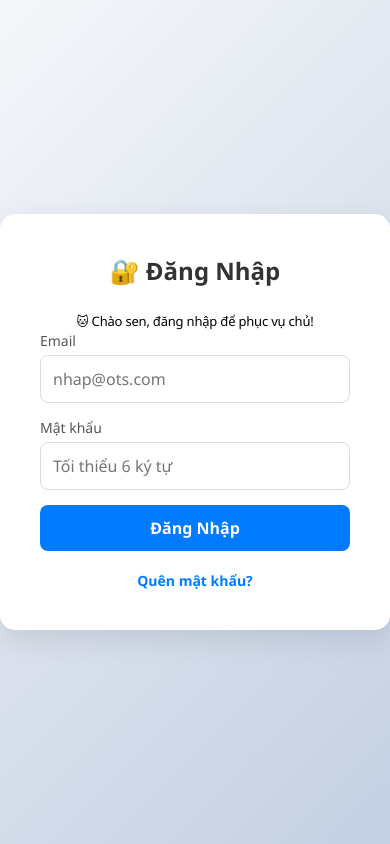
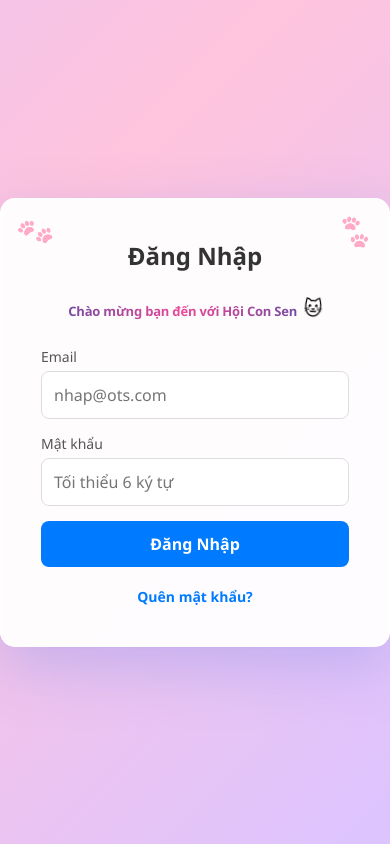
Before and after one commit to vannmt2000/van-hoc-lam-web, a website: page pages/login.html in a window 390 px wide. Drawn offline with nearby package versions, Linux system fonts and the light colour scheme.

Commit message:
Trang trí login + đổi tên công ty thành "Công ty TNHH Một Con Sen"
- Đổi tên: OTS Nhất Lĩnh → Công ty TNHH Một Con Sen (code: HCS)
- Update title + logo + splash trên tất cả trang
- Trang login:
  + Nền gradient pastel chuyển động chầm chậm
  + Card hiệu ứng kính mờ (glassmorphism)
  + Subtitle gradient shimmer + emoji mèo nhún nhảy
  + Emoji chân mèo 🐾 ở góc card
- Fix logo tên dài không tràn trên mobile

```diff
--- a/assets/css/style.css
+++ b/assets/css/style.css
@@ -43,3 +43,173 @@ h2 { margin-bottom: 25px; color: #333; }
         line-height: 1.5;
     }
 }
+
+/* ============================================
+   SUBTITLE WELCOME — ĐẸP HƠN
+   ============================================ */
+.login-container .subtitle {
+    position: relative;
+    display: flex;
+    align-items: center;
+    justify-content: center;
+    gap: 6px;
+    font-size: 14px;
+    font-weight: 600;
+    margin: 12px 0 20px;
+    white-space: nowrap;
+}
+
+/* Chữ gradient + shimmer */
+.subtitle-text {
+    background: linear-gradient(
+        90deg,
+        #667eea 0%,
+        #764ba2 25%,
+        #ec4899 50%,
+        #764ba2 75%,
+        #667eea 100%
+    );
+    background-size: 200% auto;
+    -webkit-background-clip: text;
+    background-clip: text;
+    -webkit-text-fill-color: transparent;
+    animation: subtitleShimmer 4s linear infinite;
+    font-weight: 700;
+    letter-spacing: -0.2px;
+}
+
+@keyframes subtitleShimmer {
+    0%   { background-position: 0% center; }
+    100% { background-position: 200% center; }
+}
+
+/* Emoji mèo chính - nhún nhảy */
+.subtitle-emoji {
+    display: inline-block;
+    font-size: 20px;
+    animation: catBounce 1.5s ease-in-out infinite;
+    transform-origin: bottom center;
+}
+
+@keyframes catBounce {
+    0%, 100% { transform: translateY(0) rotate(-5deg); }
+    50%      { transform: translateY(-5px) rotate(5deg); }
+}
+
+/* Emoji bay lơ lửng xung quanh */
+.subtitle-float {
+    position: absolute;
+    font-size: 12px;
+    opacity: 0;
+    pointer-events: none;
+    animation: floatAway 3s ease-in-out infinite;
+}
+
+.subtitle-float-1 {
+    left: -20px;
+    top: -8px;
+    animation-delay: 0s;
+}
+.subtitle-float-2 {
+    right: -18px;
+    top: -6px;
+    animation-delay: 1s;
+}
+.subtitle-float-3 {
+    right: -25px;
+    bottom: -8px;
+    animation-delay: 2s;
+}
+
+@keyframes floatAway {
+    0%   {
+        opacity: 0;
+        transform: translateY(10px) scale(0.5);
+    }
+    30%  {
+        opacity: 1;
+        transform: translateY(-5px) scale(1.1);
+    }
+    70%  {
+        opacity: 1;
+        transform: translateY(-15px) scale(1);
+    }
+    100% {
+        opacity: 0;
+        transform: translateY(-25px) scale(0.8);
+    }
+}
+
+/* Mobile nhỏ: bỏ emoji bay để không bị rối */
+@media (max-width: 420px) {
+    .subtitle-float {
+        display: none;
+    }
+    .subtitle-text {
+        font-size: 13px;
+    }
+    .login-container .subtitle {
+        white-space: normal;
+        flex-wrap: wrap;
+    }
+}
+
+/* ============================================
+   TRANG TRÍ LOGIN PAGE — VIBE CON SEN
+   ============================================ */
+
+/* 1. Nền gradient tím → hồng */
+body {
+    background: linear-gradient(
+        135deg,
+        #c4d0ff 0%,
+        #ddc4ff 25%,
+        #ffc4dd 50%,
+        #ddc4ff 75%,
+        #c4d0ff 100%
+    );
+    background-size: 300% 300%;
+    animation: gradientShift 15s ease infinite;
+    min-height: 100vh;
+}
+
+@keyframes gradientShift {
+    0%   { background-position: 0% 50%; }
+    50%  { background-position: 100% 50%; }
+    100% { background-position: 0% 50%; }
+}
+
+/* 2. Card login — hiệu ứng kính mờ */
+.login-container {
+    background: rgba(255, 255, 255, 0.95);
+    backdrop-filter: blur(20px);
+    -webkit-backdrop-filter: blur(20px);
+    box-shadow:
+        0 20px 60px rgba(102, 126, 234, 0.3),
+        0 0 0 1px rgba(255, 255, 255, 0.5) inset;
+    border: 1px solid rgba(255, 255, 255, 0.3);
+    position: relative; /* Cần cho emoji 🐾 định vị */
+    overflow: hidden;
+}
+
+/* 3. Emoji 🐾 ở góc card */
+.login-paw {
+    position: absolute;
+    font-size: 28px;
+    opacity: 0.5;
+    pointer-events: none;
+    /* Đổi màu emoji thành hồng */
+    filter: sepia(1) hue-rotate(290deg) saturate(4) brightness(1.1);
+}
+
+.login-paw-left {
+    top: 12px;
+    left: 16px;
+    transform: rotate(-20deg);
+}
+
+.login-paw-right {
+    top: 12px;
+    right: 16px;
+    transform: rotate(20deg);
+}
--- a/pages/login.html
+++ b/pages/login.html
@@ -9,8 +9,16 @@
 </head>
 <body>
     <div class="login-container">
-        <h2>🔐 Đăng Nhập</h2>
-        <p class="subtitle">🐱 Chào sen, đăng nhập để phục vụ chủ!</p>
+        <span class="login-paw login-paw-left">🐾</span>
+        <span class="login-paw login-paw-right">🐾</span>
+        <h2>Đăng Nhập</h2>
+        <p class="subtitle">
+    <span class="subtitle-text">Chào mừng bạn đến với Hội Con Sen</span>
+    <span class="subtitle-emoji">🐱</span>
+    <span class="subtitle-float subtitle-float-1">✨</span>
+    <span class="subtitle-float subtitle-float-2">🐾</span>
+    <span class="subtitle-float subtitle-float-3">💖</span>
+</p>
 
         <form id="email-login-form">
             <div class="input-group">
```
